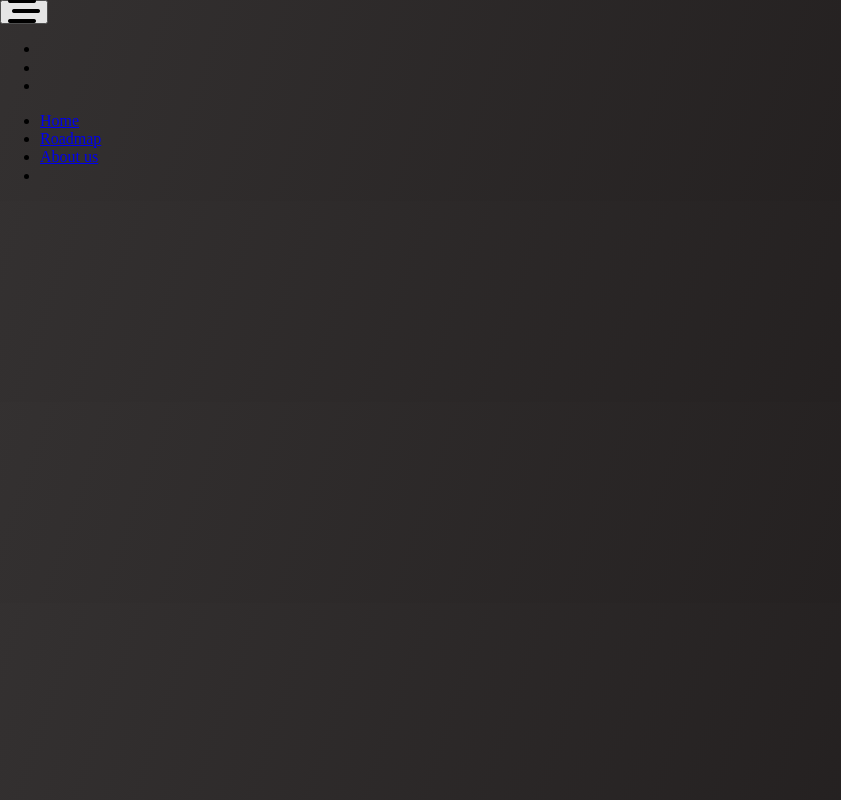
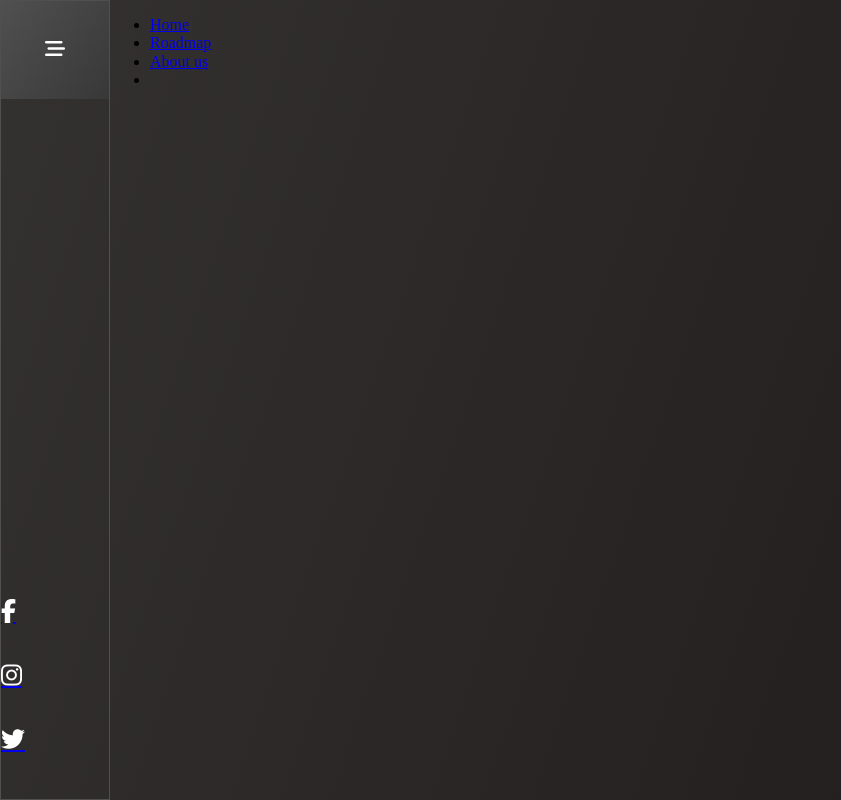
Before and after one commit to mishmazh/auxpo-landing, a plain HTML site: page index.html in a window 1280 px wide. Shown: the whole page, without its empty margins (0-841 px from the left). Drawn offline with nearby package versions, Linux system fonts and the light colour scheme.

Commit message:
sidebar styles

```diff
--- a/index.html
+++ b/index.html
@@ -14,17 +14,23 @@
         <div class="content">
             <div class="content-sidebar">
                 <button class="content-sidebar__button" type="button" >
-                    <i class="fa fa-bars-staggered fa-2xl"></i>
+                    <i class="fa fa-bars-staggered fa-lg"></i>
                 </button>
                 <ul class="content-sidebar__list">
                     <li class="content-sidebar__item">
-                        <a class="content-sidebar__link content-sidebar__fb" target="_blank" href="#"></a>
+                        <a class="content-sidebar__link" target="_blank" href="#">
+                            <i class="fa-brands fa-facebook-f fa-xl content-sidebar__icon"></i>
+                        </a>
                     </li>
                     <li class="content-sidebar__item">
-                        <a class="content-sidebar__link content-sidebar__inst" target="_blank" href="#"></a>
+                        <a class="content-sidebar__link" target="_blank" href="#">
+                            <i class="fa-brands fa-instagram fa-xl content-sidebar__icon"></i>
+                        </a>
                     </li>
                     <li class="content-sidebar__item">
-                        <a class="content-sidebar__link content-sidebar__tw" target="_blank" href="#"></a>
+                        <a class="content-sidebar__link" target="_blank" href="#">
+                            <i class="fa-brands fa-twitter fa-xl content-sidebar__icon"></i>
+                        </a>
                     </li>
                 </ul>
             </div>
--- a/styles/style.css
+++ b/styles/style.css
@@ -1,3 +1,61 @@
 body {
     background: linear-gradient(108.76deg, #343131 -1.39%, #1D1919 102.08%);
 }
+
+body,
+html {
+    height: 100vh;
+}
+
+.content {
+    display: grid;
+    grid-template-columns: 110px 1fr;
+    grid-template-rows: 98px 1fr;
+    height: 100%;
+}
+
+/* ---------- sidebar ---------- */
+.content-sidebar {
+    display: flex;
+    flex-direction: column;
+    justify-content: space-between;
+    border: 1px solid #505050;
+    grid-column: 1 / 2;
+    grid-row: 1 / 3;
+}
+
+.content-sidebar__button {
+    display: block;
+    width: 100%;
+    height: 98px;
+    background: linear-gradient(127.44deg, #505050 0%, #383838 100%);
+    border: none;
+    color: #fff;
+    cursor: pointer;
+}
+
+.content-sidebar__list {
+    list-style: none;
+    padding-left: 0;
+    margin-bottom: 60px;
+}
+
+.content-sidebar__item {
+    margin-top: 63px;
+}
+
+.content-sidebar__icon {
+    display: block;
+    margin: 0 auto;
+    color: #fff;
+}
+
+.content-header {
+    grid-column: 2 / 3;
+    grid-row: 1 / 3;
+}
+
+.content-main {
+    grid-column: 2 / 3;
+    grid-row: 2 / 3
+}
```
